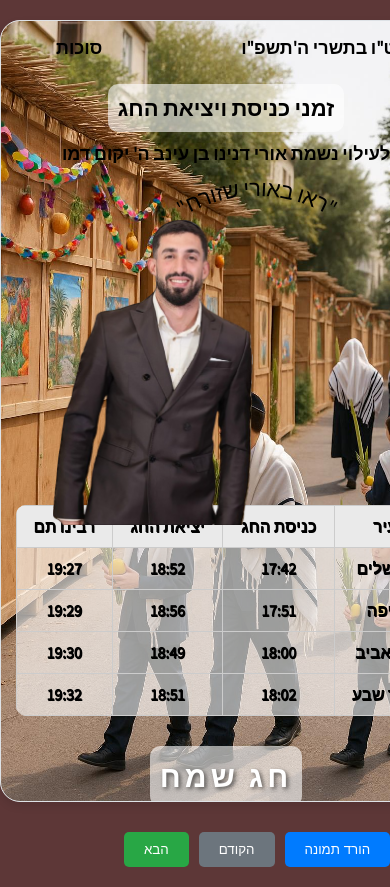
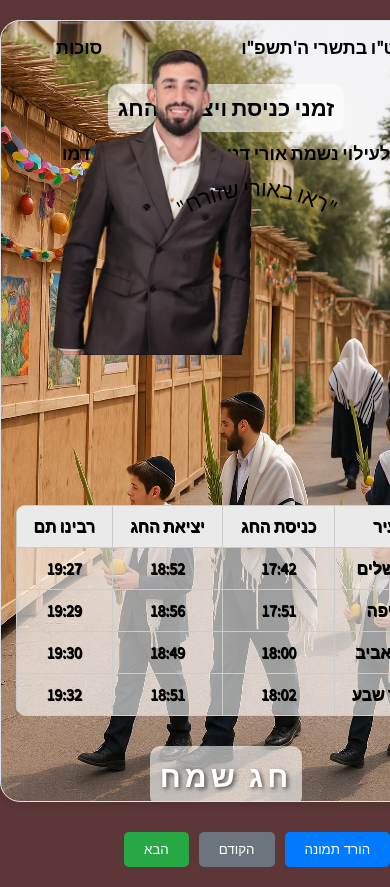
Before and after one commit to yonid1/statua-ori, a website: page index.html in a window 390 px wide. Shown: the top 887 px of the page. Drawn offline with nearby package versions, Linux system fonts and the light colour scheme; a script that the page names is missing.

Commit message:
תיקון CSS עם !important - עכשיו התמונה תזוז באמת!

```diff
--- a/index.html
+++ b/index.html
@@ -125,7 +125,7 @@
       }
       #person-overlay {
         position: absolute !important;
-        top: 210px !important;
+        top: 40px !important;
         left: 31% !important;
         transform: translateX(-20%) !important;
         width: 195px !important;
@@ -138,7 +138,7 @@
         #person-overlay {
           left: 10% !important;
           width: 220px !important;
-          top: 240px !important;
+          top: 70px !important;
         }
       }
 
@@ -146,7 +146,7 @@
         #person-overlay {
           left: 8% !important;
           width: 200px !important;
-          top: 220px !important;
+          top: 50px !important;
         }
       }
     </style>
```
